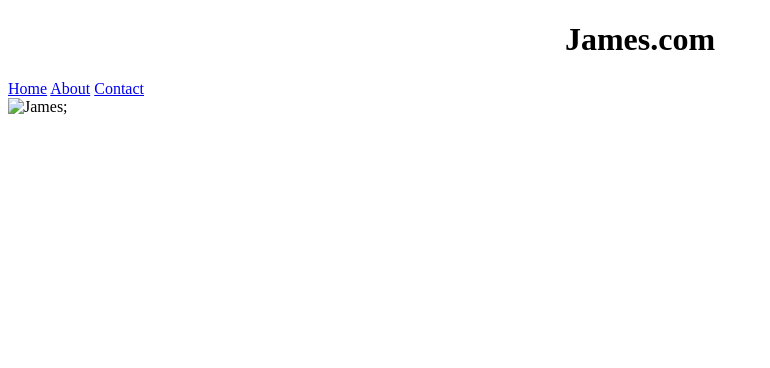
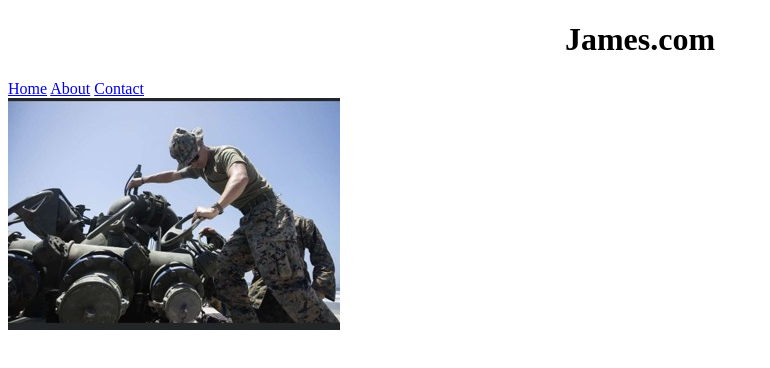
Before and after one commit to famouspunk4/james.com, a plain HTML site: page index.html in a window 1280 px wide. Shown: the whole page, without its empty margins (0-770 px from the left). Drawn offline with Linux system fonts and the light colour scheme; the site is published under a folder, as on GitHub Pages, so addresses that start at the root find nothing.

Commit message:
Update index.html

```diff
--- a/index.html
+++ b/index.html
@@ -17,7 +17,7 @@ p  {
 <a href=about.html>About</a>
 <a href=contact.html>Contact</a>
 <br>
-<img src="/images/james.jpg" alt="James;" style="align:center;">
+<img src="images/james.jpg" alt="James">
 
 </body>
 </html>
```
